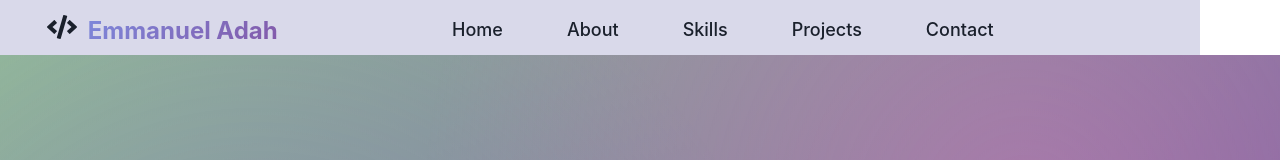
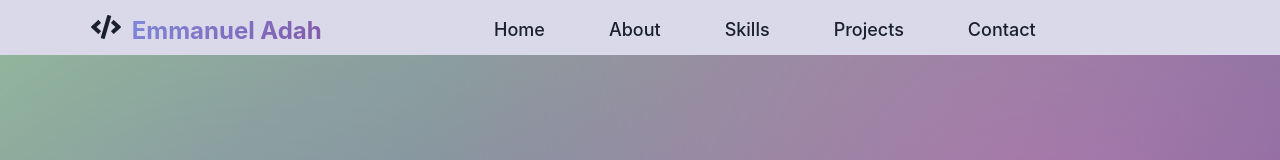
Before and after one commit to EmmanuelAdah/portfolio, a React (Vite) app in the folder my-app/: page / in a window 1280 px wide. Shown: the top 160 px of the page. Built offline with nearby package versions, Linux system fonts and the light colour scheme; no server answers.

Commit message:
feat: styles

```diff
--- a/my-app/src/index.css
+++ b/my-app/src/index.css
@@ -178,7 +178,7 @@ p {
 
 /* Navigation */
 .navbar {
-  max-width: var(--max-width);
+  max-width: 100%;
   position: fixed;
   top: 0;
   left: 0;
```
